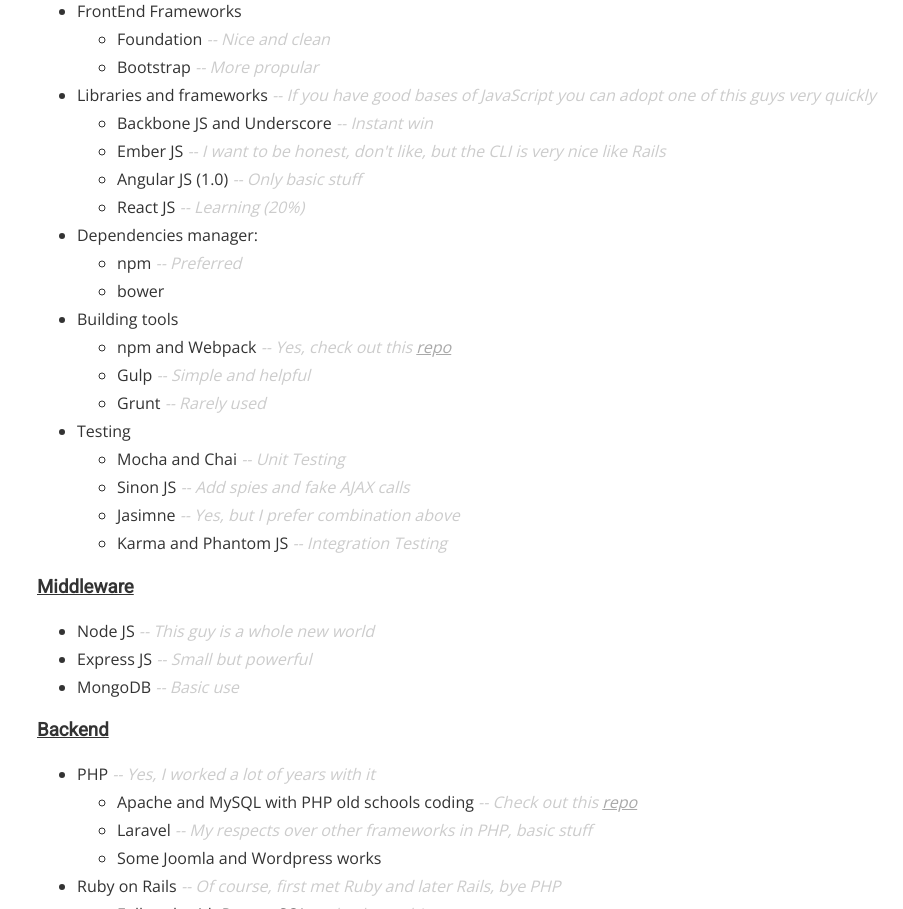
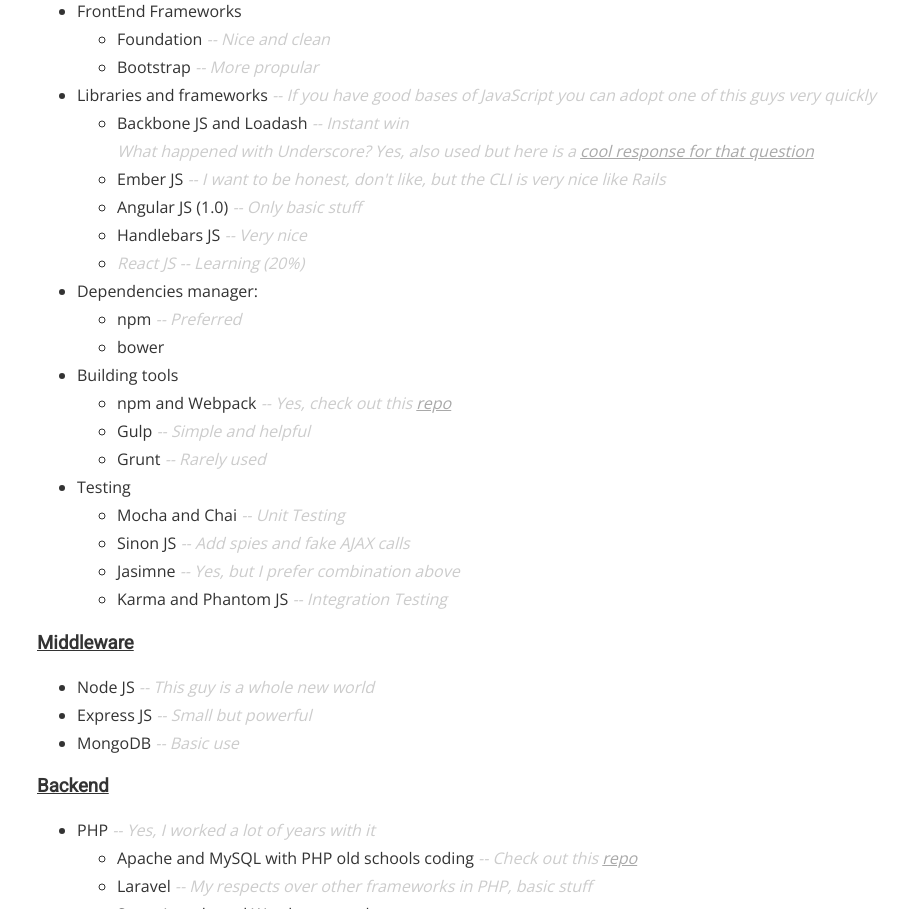
Before and after one commit to arcanfear/https-github.com-gmoralesc-gmoralesc.github.io, a website built with webpack: page index.html in a window 1280 px wide. Shown: the part 2001-2910 px from the top of the page, without its empty margins (377-1280 px from the left). Built offline with nearby package versions, Linux system fonts and the light colour scheme.

Commit message:
Update comments

```diff
--- a/index.html
+++ b/index.html
@@ -125,10 +125,11 @@
         </li>
         <li>Libraries and frameworks <span class="comment">-- If you have good bases of JavaScript you can adopt one of this guys very quickly</span>
           <ul>
-            <li>Backbone JS and Underscore <span class="comment">-- Instant win</span></li>
-            <li>Ember JS <span class="comment">-- I want to be honest, don't like, but the CLI is very nice like Rails</span></li>
+            <li>Backbone JS and Loadash <span class="comment">-- Instant win<br> What happened with Underscore? Yes, also used but here is a <a href="http://stackoverflow.com/questions/13789618/differences-between-lodash-and-underscore#answer-13898916" target="_blank">cool response for that question</a></span></li>
+            <li>Ember JS<span class="comment"> -- I want to be honest, don't like, but the CLI is very nice like Rails</span></li>
             <li>Angular JS (1.0) <span class="comment">-- Only basic stuff</span></li>
-            <li>React JS <span class="comment">-- Learning (20%)</span></li>
+            <li>Handlebars JS <span class="comment">-- Very nice</span></li>
+            <li><span class="comment">React JS -- Learning (20%)</span></li>
           </ul>
         </li>
         <li>Dependencies manager:
```
